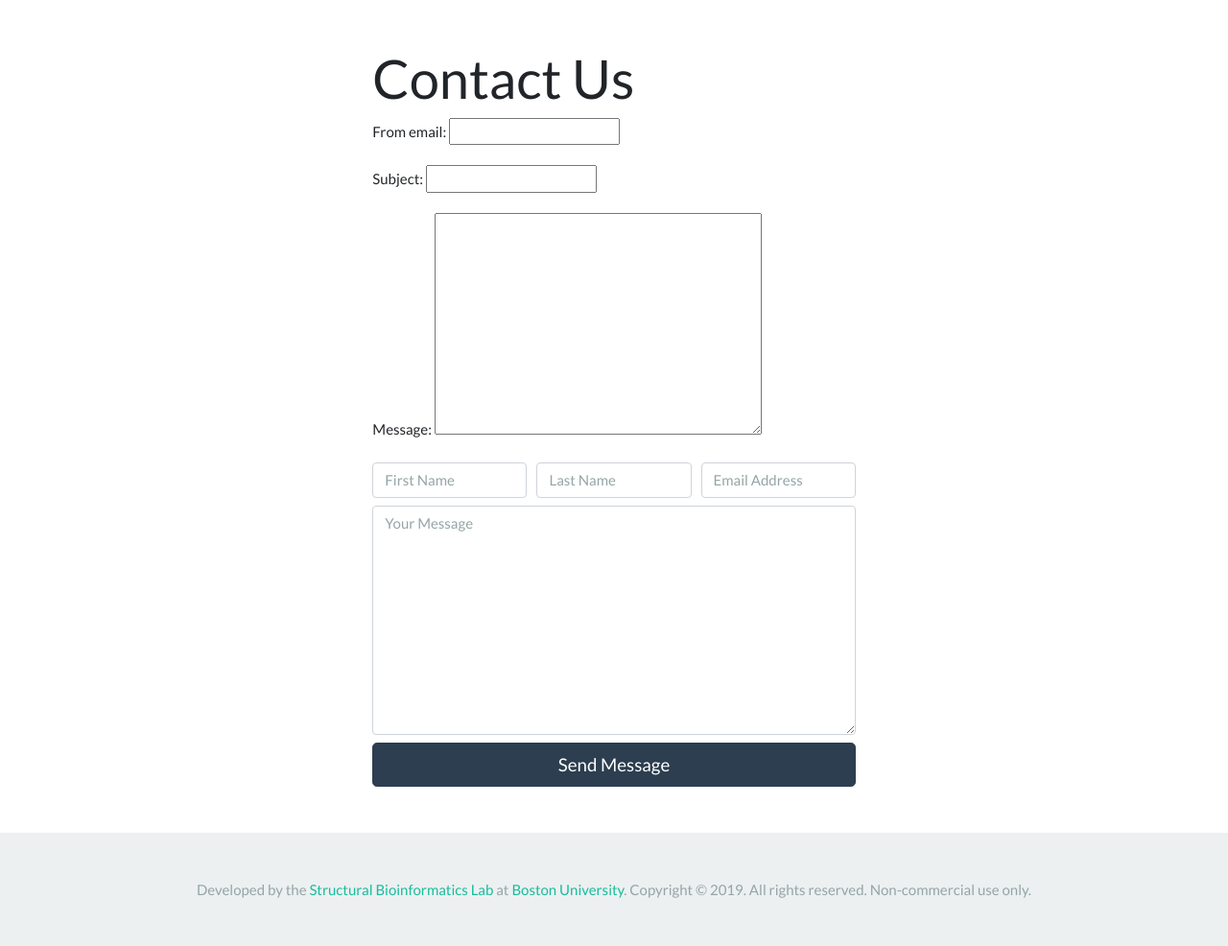
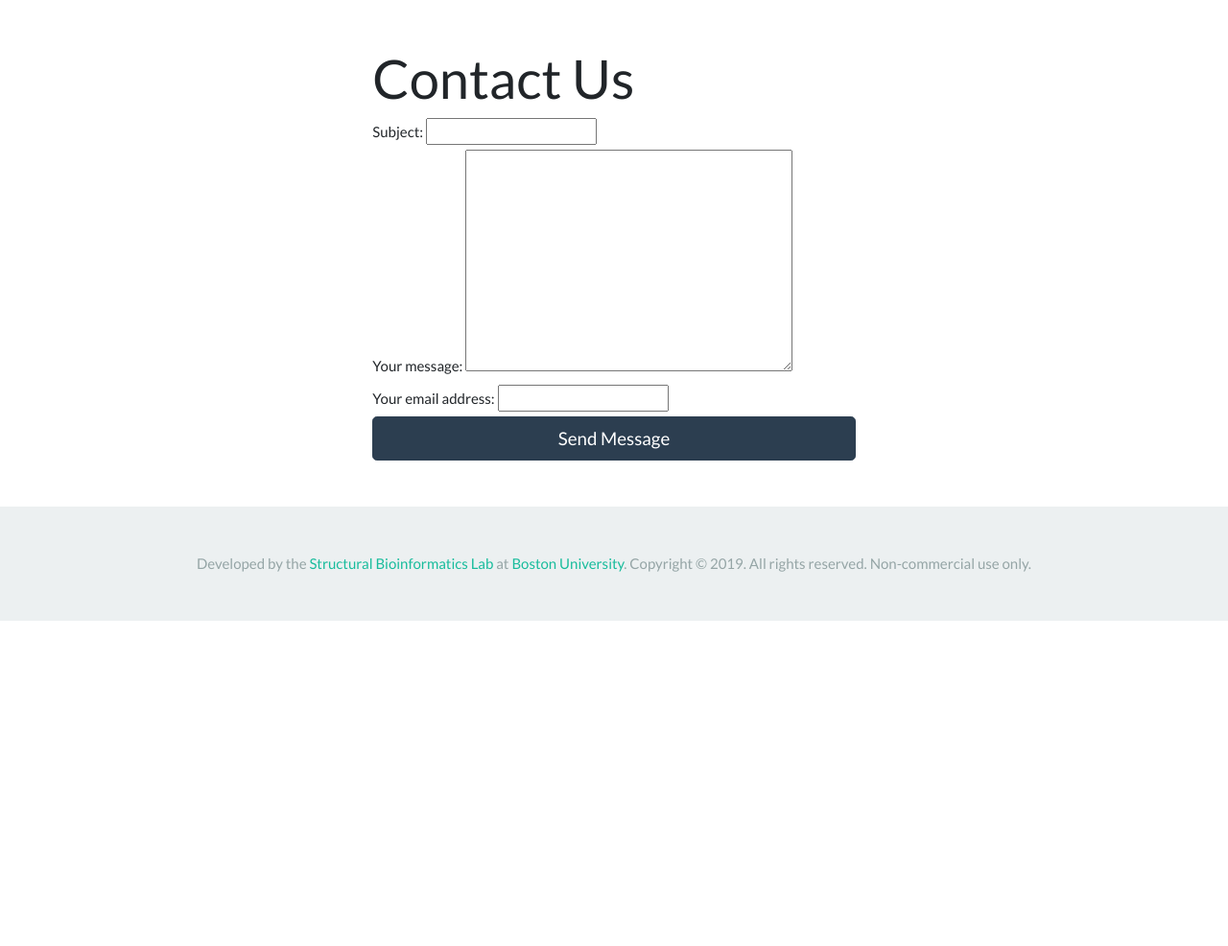
Before and after one commit to bspitzer-bu/Group_Project, a Django app: page /contact/ in a window 1280 px wide. Shown: the part 71-1057 px from the top of the page at 96% size. After the commit the page ends 718 px from the top, so only its background shows below. Run offline with Django 3.2, Linux system fonts and the light colour scheme; some libraries are stand-ins or nearby versions.

Commit message:
fixed the contact page. Lucas -- you can play with the template but please do not  mess with the variables {{}}

```diff
--- a/src/sendemail/forms.py
+++ b/src/sendemail/forms.py
@@ -1,6 +1,6 @@
 from django import forms
 
 class ContactForm(forms.Form):
-    from_email = forms.EmailField(required=True)
+    sender = forms.EmailField(required=True)
     subject = forms.CharField(required=True)
     message = forms.CharField(widget=forms.Textarea, required=True)
--- a/src/sendemail/urls.py
+++ b/src/sendemail/urls.py
@@ -1,5 +1,4 @@
 # sendemail/urls.py
-from django.contrib import admin
 from django.urls import path
 
 from .views import emailView, successView
--- a/src/sendemail/views.py
+++ b/src/sendemail/views.py
@@ -11,14 +11,15 @@ def emailView(request):
         form = ContactForm(request.POST)
         if form.is_valid():
             subject = form.cleaned_data['subject']
-            from_email = form.cleaned_data['from_email']
+            sender = form.cleaned_data['sender']
             message = form.cleaned_data['message']
             try:
-                mail_admins(subject, message, from_email)
+                mail_admins(subject, message, sender)
             except BadHeaderError:
                 return HttpResponse('Invalid header found.')
             return redirect('success')
     return render(request, "email.html", {'form': form})
 
 def successView(request):
-    return HttpResponse('Success! Thank you for your message.')
+    return HttpResponse('Success! Th'
+                        'ank you for your message.')
--- a/src/templates/email.html
+++ b/src/templates/email.html
@@ -7,24 +7,26 @@
       <h1 class="display-4">Contact Us</h1>
       <form method="post">
         {% csrf_token %}
-        {{ form.as_p }}
-        <div class="form-row my-2">
-          <div class="col">
-            <input type="text" class="form-control" placeholder="First Name">
-          </div>
-          <div class="col">
-            <input type="text" class="form-control" placeholder="Last Name">
-          </div>
-          <div class="col">
-            <input type="text" class="form-control" placeholder="Email Address">
-          </div>
+
+        {{ form.non_field_errors }}
+        <div class="fieldWrapper">
+            {{ form.subject.errors }}
+            <label for="{{ form.subject.id_for_label }}">Subject:</label>
+            {{ form.subject }}
         </div>
-        <div class="form-row my-2">
-          <div class="col">
-            <textarea class="form-control" placeholder="Your Message" rows="10"></textarea>
-          </div>
+        <div class="fieldWrapper">
+            {{ form.message.errors }}
+            <label for="{{ form.message.id_for_label }}">Your message:</label>
+            {{ form.message }}
         </div>
-        <button type="submit" class="btn btn-primary btn-lg btn-block">Send Message</button>
+        <div class="fieldWrapper">
+            {{ form.sender.errors }}
+            <label for="{{ form.sender.id_for_label }}">Your email address:</label>
+            {{ form.sender }}
+        </div>
+        <div class="form-actions">
+            <button type="submit" class="btn btn-primary btn-lg btn-block">Send Message</button>
+        </div>
       </form>
     </div>
   </div>
```
